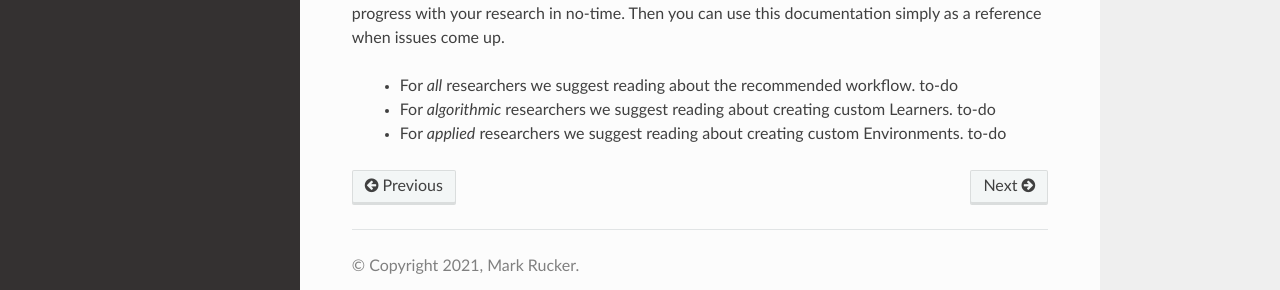
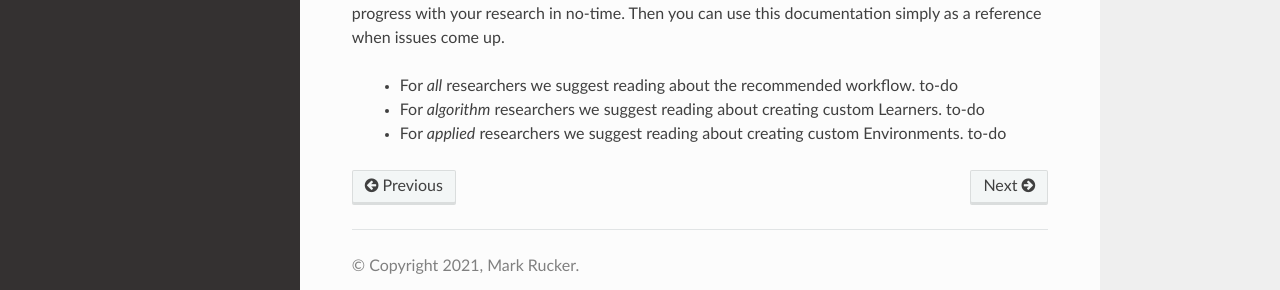
Before and after one commit to VowpalWabbit/coba, a Sphinx documentation site: the page built from docs/source/getting_started.rst, in a window 1280 px wide and 900 px high, scrolled down 1612 px. Shown: the part 565-855 px from the top of the window. Built offline with Sphinx 7.4.7 and the Read the Docs theme 2.0.0, drawn with Linux system fonts in a browser that asks for light colours; the version number could not be read and is left out.

Commit message:
Small improvement to getting started document.

```diff
--- a/docs/source/getting_started.rst
+++ b/docs/source/getting_started.rst
@@ -88,5 +88,5 @@ To get you there as quickly as possible we have two recommendations for next-ste
 you'll be making real meaningful progress with your research in no-time. Then you can use this documentation simply as a reference when issues come up.
 
  * For *all* researchers we suggest reading about the recommended workflow. :ref:`to-do`
- * For *algorithmic* researchers we suggest reading about creating custom Learners. :ref:`to-do`
+ * For *algorithm* researchers we suggest reading about creating custom Learners. :ref:`to-do`
  * For *applied* researchers we suggest reading about creating custom Environments. :ref:`to-do`
```
